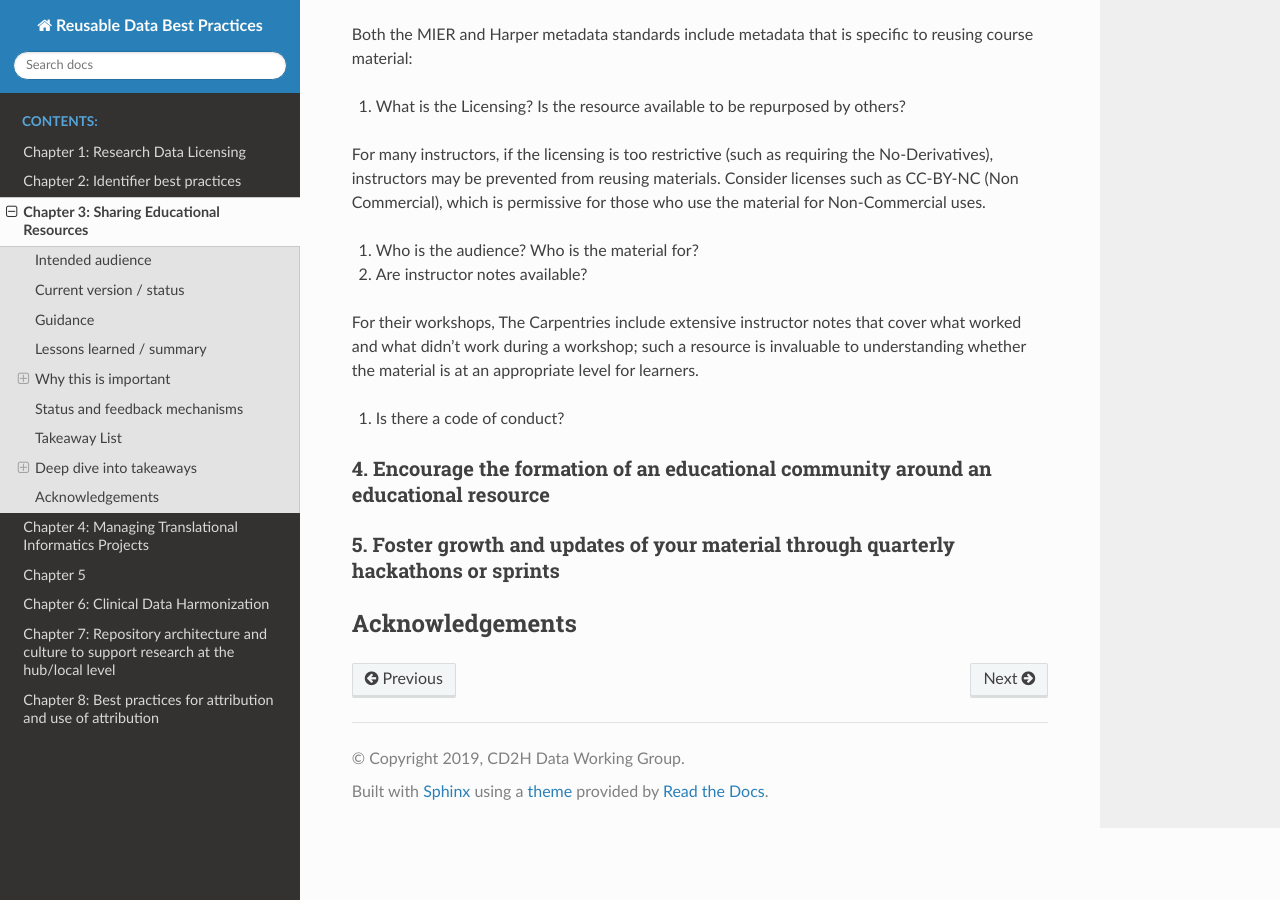
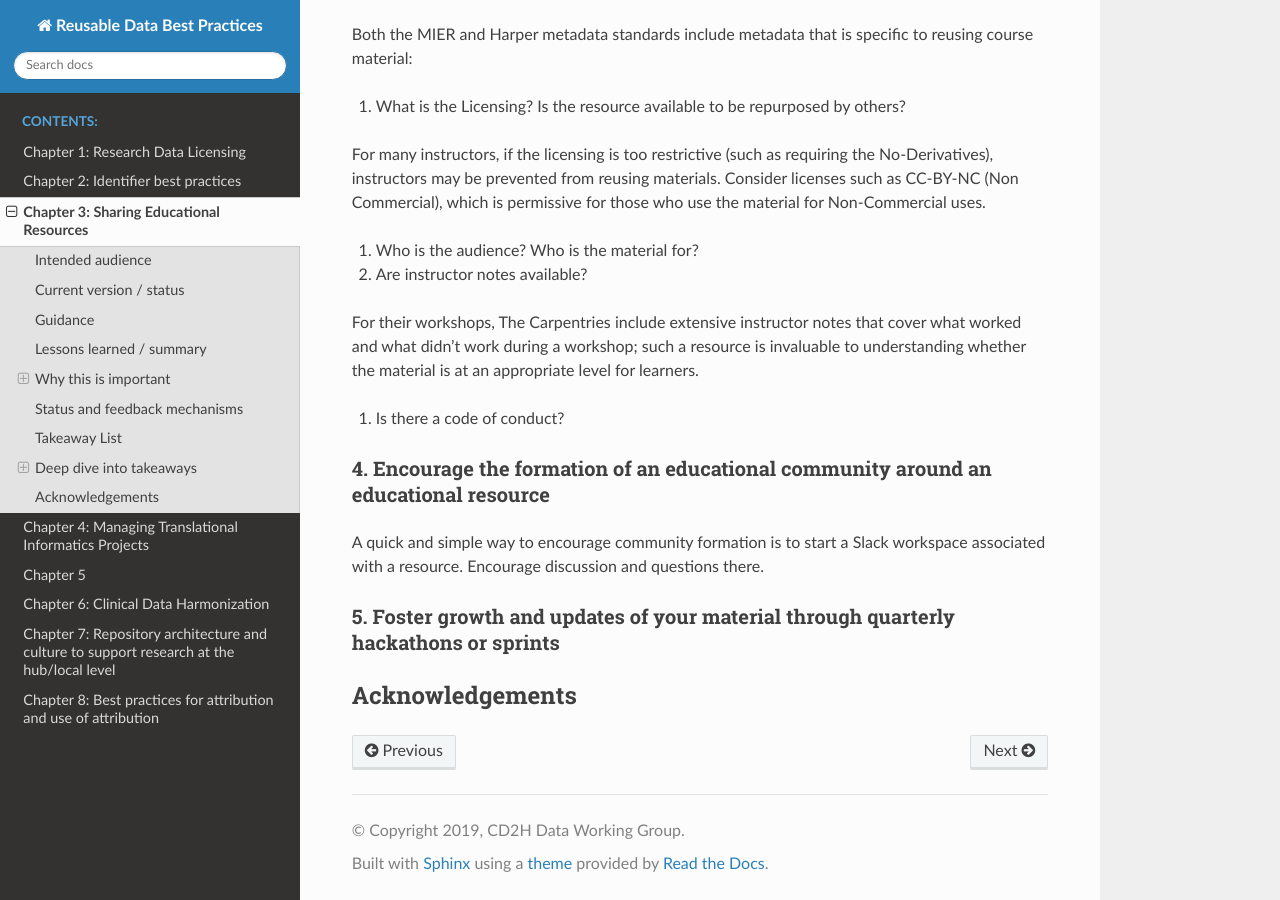
Before and after one commit to data2health/informatics-playbook, a Sphinx documentation site: the page built from docs/chapters/chapter_3.md, in a window 1280 px wide and 900 px high, scrolled down 2133 px. Built offline with Sphinx 7.4.7 and the Read the Docs theme 2.0.0, drawn with Linux system fonts in a browser that asks for light colours.

Commit message:
Update chapter_3.md

```diff
--- a/docs/chapters/chapter_3.md
+++ b/docs/chapters/chapter_3.md
@@ -79,6 +79,8 @@ For their workshops, The Carpentries include extensive instructor notes that cov
 
 ### 4. Encourage the formation of an educational community around an educational resource
 
+A quick and simple way to encourage community formation is to start a Slack workspace associated with a resource. Encourage discussion and questions there.
+
 ### 5. Foster growth and updates of your material through quarterly hackathons or sprints
 
 
```
